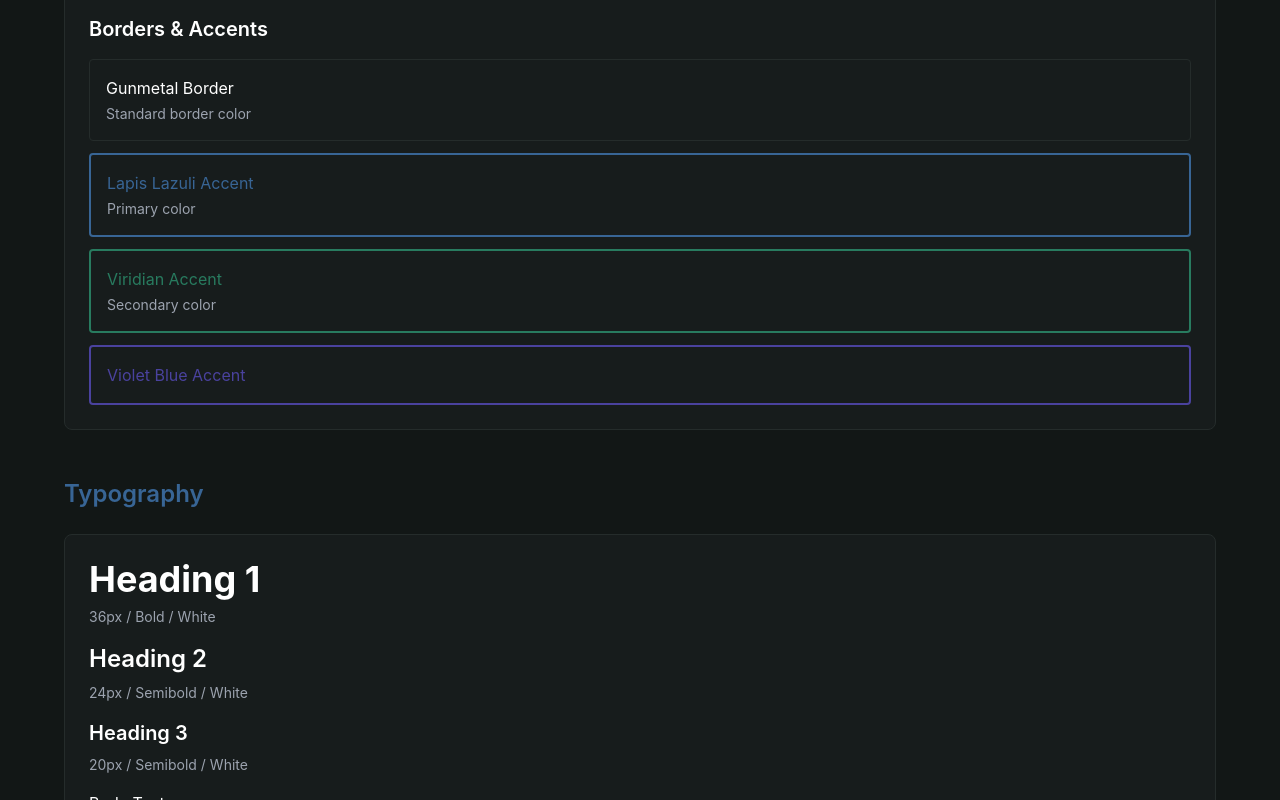
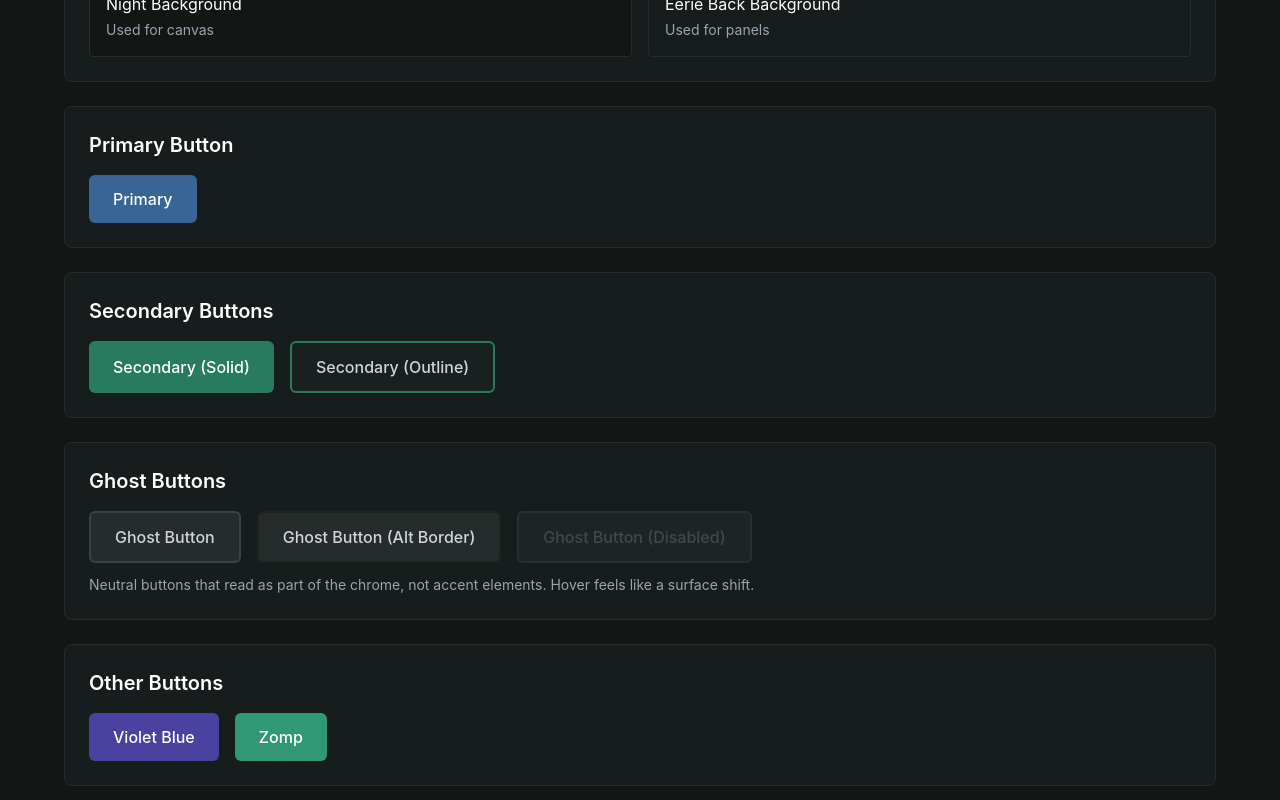
Before and after one commit to Biggsen/mc-region-maker, a React (Vite) app: page /styleguide in a window 1280 px wide. Shown: the part 1180-1980 px from the top of the page. Built offline with nearby package versions, Linux system fonts and the light colour scheme.

Commit message:
secondary outline and ghost buttons added

```diff
--- a/src/components/StyleGuide.tsx
+++ b/src/components/StyleGuide.tsx
@@ -8,6 +8,8 @@ const colors: ColorSwatch[] = [
   { name: 'Lapis Lazuli', hex: '#386595', className: 'bg-lapis-lazuli' }, // primary
   { name: 'Viridian', hex: '#287B5F', className: 'bg-viridian' }, // secondary
   { name: 'Violet Blue', hex: '#4A429E', className: 'bg-violet-blue' },
+  { name: 'Silver Lake Blue', hex: '#5C8DC1', className: 'bg-silver-lake-blue' },
+  { name: 'Vista Blue', hex: '#7AA2CD', className: 'bg-vista-blue' },
   { name: 'Night', hex: '#121716', className: 'bg-night' },
   { name: 'Zomp', hex: '#319876', className: 'bg-zomp' },
   { name: 'Gunmetal', hex: '#252C2B', className: 'bg-gunmetal' },
@@ -65,19 +67,52 @@ export function StyleGuide() {
             </div>
 
             <div className="bg-eerie-back border border-gunmetal rounded-lg p-6">
-              <h3 className="text-xl font-semibold mb-4 text-white">Action Buttons</h3>
+              <h3 className="text-xl font-semibold mb-4 text-white">Primary Button</h3>
               <div className="flex flex-wrap gap-4">
                 <button className="px-6 py-3 bg-lapis-lazuli hover:bg-lapis-lazuli/80 text-white rounded-md transition-colors font-medium">
-                  Lapis Lazuli Button (Primary)
+                  Primary
                 </button>
+              </div>
+            </div>
+
+            <div className="bg-eerie-back border border-gunmetal rounded-lg p-6">
+              <h3 className="text-xl font-semibold mb-4 text-white">Secondary Buttons</h3>
+              <div className="flex flex-wrap gap-4">
                 <button className="px-6 py-3 bg-viridian hover:bg-viridian/80 text-white rounded-md transition-colors font-medium">
-                  Viridian Button (Secondary)
+                  Secondary (Solid)
                 </button>
+                <button className="px-6 py-3 bg-viridian/5 hover:bg-viridian/10 active:bg-viridian/20 border-2 border-viridian text-gray-300 rounded-md transition-colors font-medium">
+                  Secondary (Outline)
+                </button>
+              </div>
+            </div>
+
+            <div className="bg-eerie-back border border-gunmetal rounded-lg p-6">
+              <h3 className="text-xl font-semibold mb-4 text-white">Ghost Buttons</h3>
+              <div className="flex flex-wrap gap-4">
+                <button className="px-6 py-3 bg-gunmetal hover:bg-hover-surface active:bg-active-surface border-2 border-white/10 text-gray-300 rounded-md transition-colors font-medium">
+                  Ghost Button
+                </button>
+                <button className="px-6 py-3 bg-gunmetal hover:bg-hover-surface active:bg-active-surface border-2 border-[#1E2322] text-gray-300 rounded-md transition-colors font-medium">
+                  Ghost Button (Alt Border)
+                </button>
+                <button disabled className="px-6 py-3 bg-gunmetal border-2 border-white/10 text-gray-500 rounded-md font-medium cursor-not-allowed opacity-50">
+                  Ghost Button (Disabled)
+                </button>
+              </div>
+              <p className="text-sm text-gray-400 mt-3">
+                Neutral buttons that read as part of the chrome, not accent elements. Hover feels like a surface shift.
+              </p>
+            </div>
+
+            <div className="bg-eerie-back border border-gunmetal rounded-lg p-6">
+              <h3 className="text-xl font-semibold mb-4 text-white">Other Buttons</h3>
+              <div className="flex flex-wrap gap-4">
                 <button className="px-6 py-3 bg-violet-blue hover:bg-violet-blue/80 text-white rounded-md transition-colors font-medium">
-                  Violet Blue Button
+                  Violet Blue
                 </button>
                 <button className="px-6 py-3 bg-zomp hover:bg-zomp/80 text-white rounded-md transition-colors font-medium">
-                  Zomp Button
+                  Zomp
                 </button>
               </div>
             </div>
```
